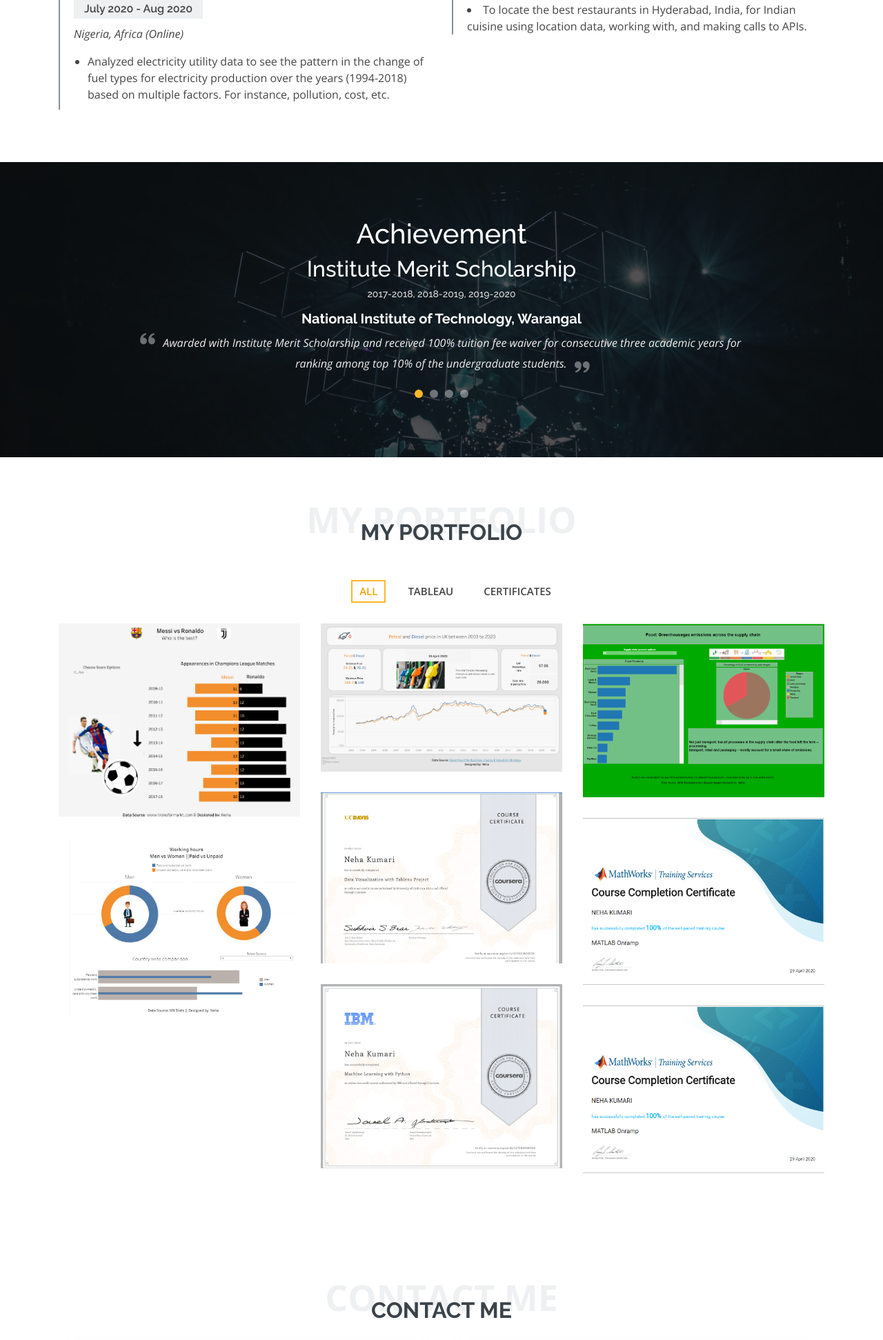
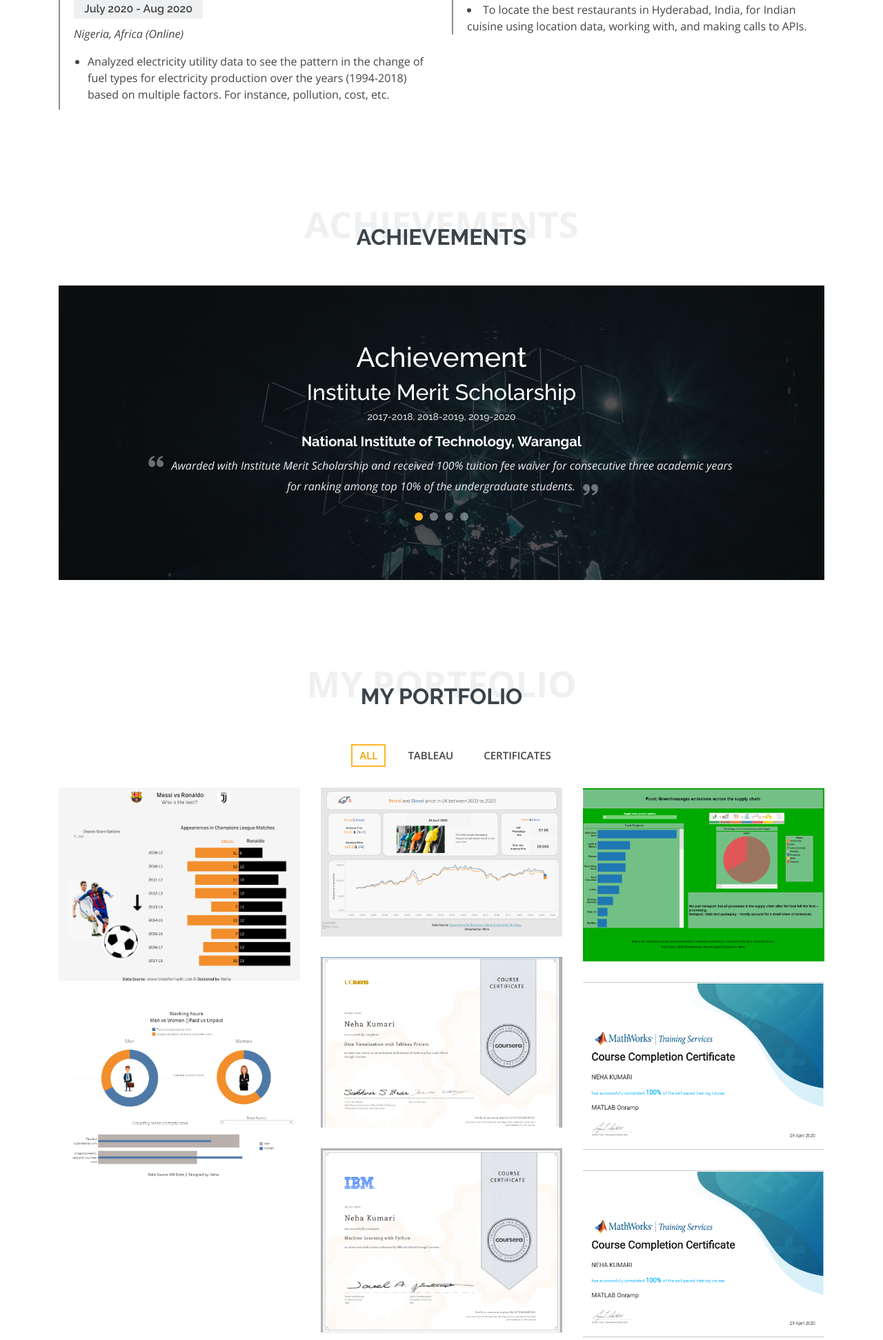
Before and after one commit to NehaCkumari/Portfolio, a Django app: page / in a window 1280 px wide. Shown: the part 2437-4380 px from the top of the page at 69% size. Run offline with Django 3.2, Linux system fonts and the light colour scheme; some libraries are stand-ins or nearby versions.

Commit message:
3rd commit

```diff
--- a/templates/index.html
+++ b/templates/index.html
@@ -363,7 +363,14 @@
 
       </div>
     </section><!-- End My Services Section -->
+    <section id="resume" class="resume">
+      <div class="container">
 
+        <div class="section-title">
+          <span>Achievements</span>
+          <h2>Achievements</h2>
+          <p></p>
+        </div>
     <!-- ======= Testimonials Section ======= -->
     <section id="testimonials" class="testimonials">
       <div class="container">
@@ -421,7 +428,11 @@
               <i class="bx bxs-quote-alt-right quote-icon-right"></i>
             </p>
           </div>
+        </div>
+      </div>
 
+      </div>
+    </section>
           <!--<div class="testimonial-item">
             <!--<img src="{% static 'img/testimonials/testimonials-4.jpg' %}" class="testimonial-img" alt="">
             <h3>Matt Brandon</h3>
```
